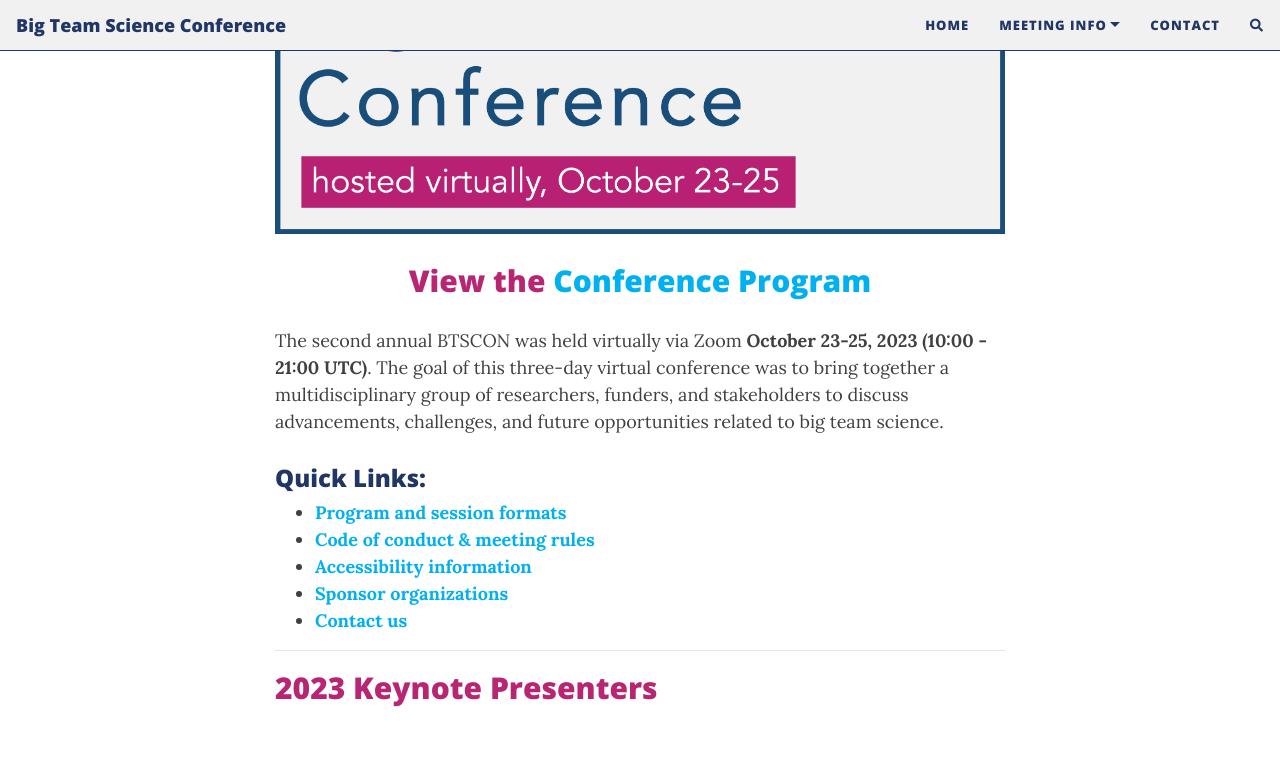
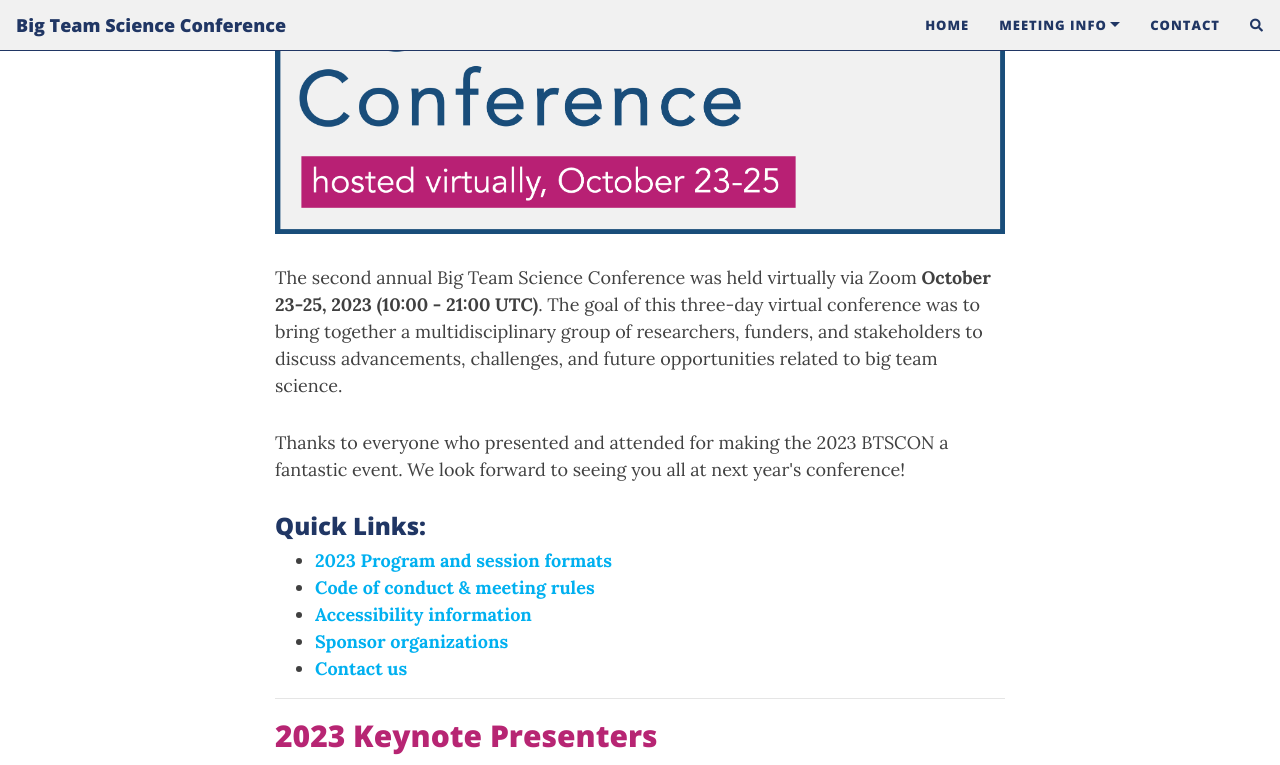
Before and after one commit to bigteamscienceconference/bigteamscienceconference.github.io, a Jekyll site: the page built from index.md, in a window 1280 px wide and 900 px high, scrolled down 303 px, cut to the strip 0-765 px from the top of the window. Built offline with Jekyll 4.4.1, drawn with Linux system fonts in a browser that asks for light colours; nearby versions of some CDN libraries; comment, search, counter and statistics services are not loaded.

Commit message:
Update index.md

```diff
--- a/index.md
+++ b/index.md
@@ -12,13 +12,14 @@ layout: page
 <h2 align="center"><a href="{{site.baseurl}}/registration/">Registration</a> is open!</h2>
 -->
 
-<h2 align="center">View the <a href="{{site.baseurl}}/program/">Conference Program</a></h2>
+
+<p>The second annual Big Team Science Conference was held virtually via Zoom <b>October 23-25, 2023 (10:00 - 21:00 UTC)</b>. The goal of this three-day virtual conference was to bring together a multidisciplinary group of researchers, funders, and stakeholders to discuss advancements, challenges, and future opportunities related to big team science. </p>
+
+<p>Thanks to everyone who presented and attended for making the 2023 BTSCON a fantastic event. We look forward to seeing you all at next year's conference!</p>
 
 
-The second annual BTSCON was held virtually via Zoom <b>October 23-25, 2023 (10:00 - 21:00 UTC)</b>. The goal of this three-day virtual conference was to bring together a multidisciplinary group of researchers, funders, and stakeholders to discuss advancements, challenges, and future opportunities related to big team science.
-
 ### Quick Links:
-* <b><a href="{{site.baseurl}}/program/">Program and session formats</a></b>
+* <b><a href="{{site.baseurl}}/program/">2023 Program and session formats</a></b>
 * <b><a href="{{site.baseurl}}/codeofconduct/">Code of conduct & meeting rules</a></b>
 * <b><a href="{{site.baseurl}}/access/">Accessibility information</a></b>
 * <b><a href="#sponsors">Sponsor organizations</a></b>
```
